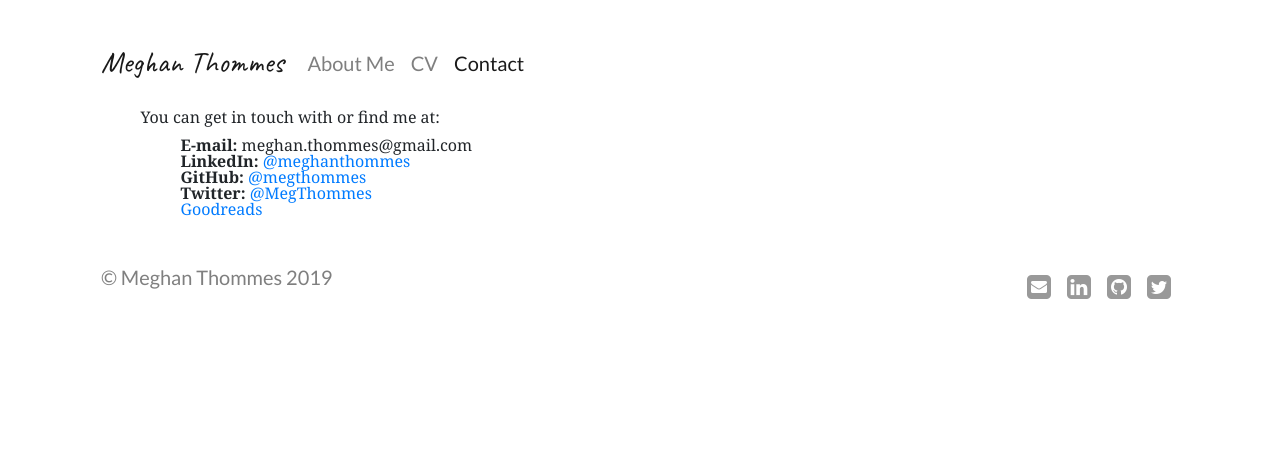
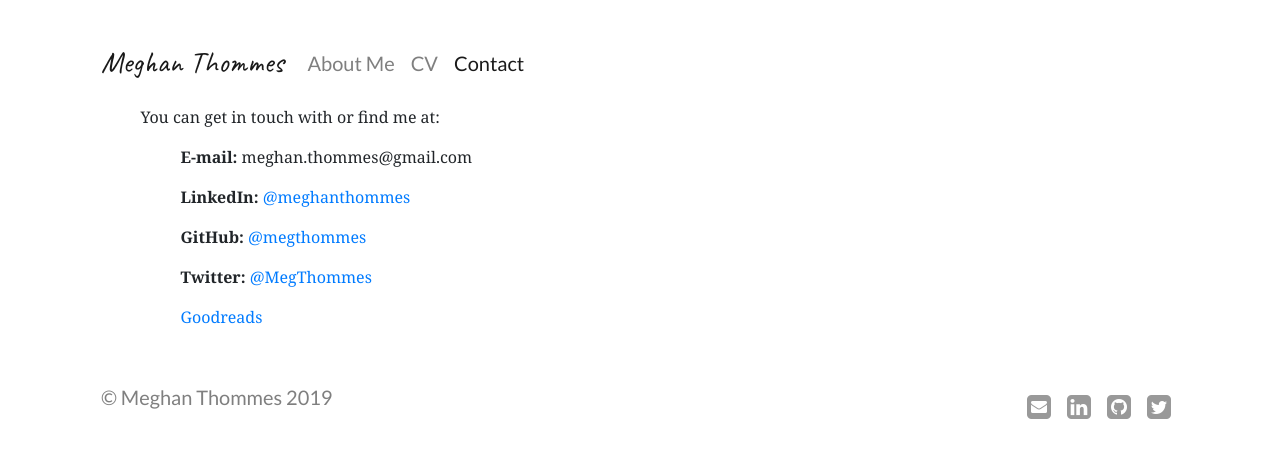
Before and after one commit to megthommes/megthommes.github.io, a Jekyll site: the page built from contact/index.html, in a window 1280 px wide. Shown: the top 458 px of the page. Built offline with Jekyll 4.4.1, drawn with Linux system fonts in a browser that asks for light colours; some web fonts are replaced.

Commit message:
Update index.html

```diff
--- a/contact/index.html
+++ b/contact/index.html
@@ -11,7 +11,7 @@ contact: active
 
 	<p>You can get in touch with or find me at:</p>
 
-		<ul class="py-0">
+		<ul>
 			<!-- Email -->
 			<li>
 				<p><strong>E-mail: </strong><span class="obfuscate">moc.liamg@semmoht.nahgem</span></p>
```
